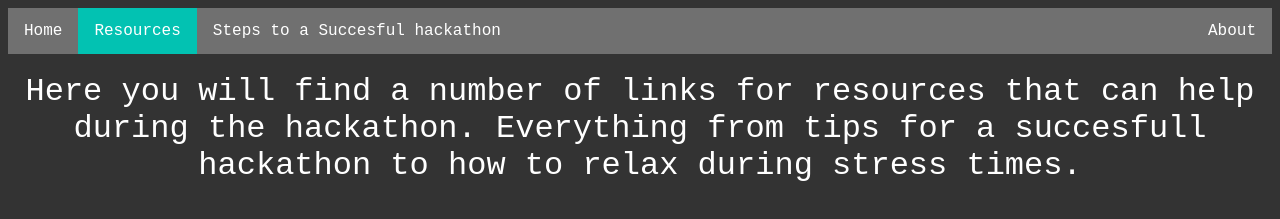
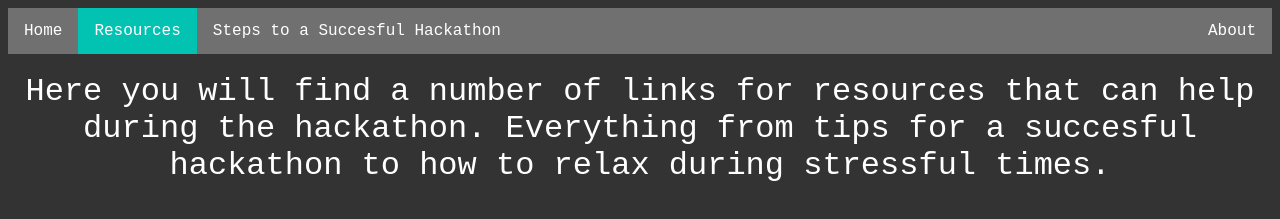
Before and after one commit to alecSull/EasyMLH, a plain HTML site: page resources.html in a window 1280 px wide. Shown: the top 219 px of the page. Drawn offline with Linux system fonts and the light colour scheme.

Commit message:
Grammar and spelling fixes

```diff
--- a/resources.html
+++ b/resources.html
@@ -8,12 +8,12 @@
 <ul>
     <li><a href="index.html">Home</a></li>
     <li><a class="active" href="resources.html">Resources</a></li>
-    <li><a href="steps.html">Steps to a Succesful hackathon</a></li>
+    <li><a href="steps.html">Steps to a Succesful Hackathon</a></li>
     <li style="float:right"><a href="about.html">About</a></li>
 </ul>
 
 <div class="tipsHeader">
-    Here you will find a number of links for resources that can help during the hackathon. Everything from tips for a succesfull hackathon to how to relax during stress times.
+    Here you will find a number of links for resources that can help during the hackathon. Everything from tips for a succesful hackathon to how to relax during stressful times.
 </div>
 <div class="border">
     -----------------
```
Also changed, not shown: index.html (+1 -1 lines), steps.html (+1 -1 lines).
